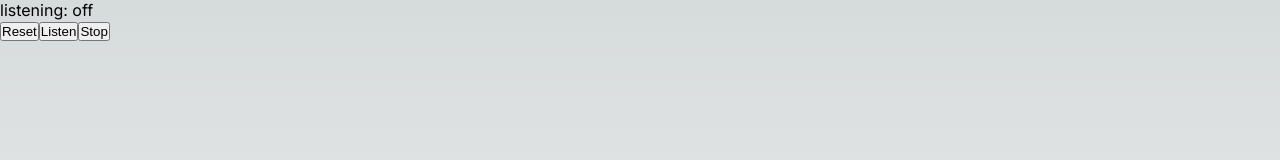
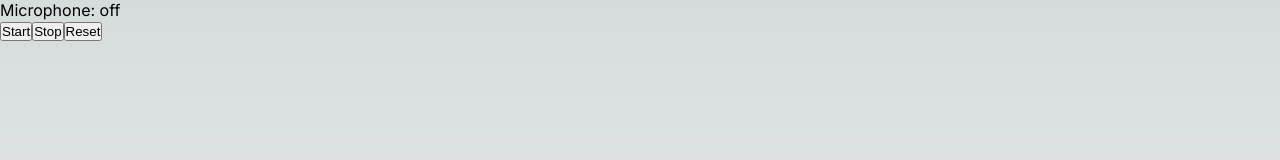
Before and after one commit to EnglishTranslationAi/frontend, a Next.js app: page /speach in a window 1280 px wide. Shown: the top 160 px of the page. Built offline with nearby package versions, Linux system fonts and the light colour scheme.

Commit message:
implement basic speech structure

```diff
--- a/src/app/speach/page.tsx
+++ b/src/app/speach/page.tsx
@@ -1,13 +1,12 @@
 'use client'
 import "regenerator-runtime"
 // @ts-ignore
-import SpeechRecognition, { useSpeechRecognition } from 'react-speech-recognition';
+import SpeechRecognition, {useSpeechRecognition} from 'react-speech-recognition';
 import {useEffect, useState} from "react";
 
 const IndexPage = () => {
-    const [message, setMessage] = useState('');
-    // @ts-ignore
-    // @ts-ignore
+    const [speechRecognitionSupported, setSpeechRecognitionSupported] =
+        useState(null) // null or boolean
     const commands = [
         {
             command: 'reset',
@@ -22,54 +21,41 @@ const IndexPage = () => {
             callback: () => setMessage('Hi there!')
         },
     ]
+
     // @ts-ignore
     const {
         transcript,
-        interimTranscript,
-        finalTranscript,
+        listening,
         resetTranscript,
-        listening,
-    } = useSpeechRecognition({ commands });
+        browserSupportsSpeechRecognition
+    } = useSpeechRecognition({commands})
 
     useEffect(() => {
-        if (finalTranscript !== '') {
-            console.log('Got final result:', finalTranscript);
-        }
-    }, [interimTranscript, finalTranscript]);
-    if (!SpeechRecognition.browserSupportsSpeechRecognition()) {
-        return null;
+        // sets to true or false after component has been mounted
+        setSpeechRecognitionSupported(browserSupportsSpeechRecognition)
+    }, [browserSupportsSpeechRecognition])
+
+    if (speechRecognitionSupported === null) return null // return null on first render, can be a loading indicator
+
+    if (!speechRecognitionSupported) {
+        return <span>Browser does not support speech recognition.</span>
     }
 
-    if (!SpeechRecognition.browserSupportsSpeechRecognition()) {
-        console.log('Your browser does not support speech recognition software! Try Chrome desktop, maybe?');
-    }
     const listenContinuously = () => {
         SpeechRecognition.startListening({
             continuous: true,
             language: 'uk-UA',
         });
     };
+
     return (
         <div>
-            <div>
-       <span>
-         listening:
-           {' '}
-           {listening ? 'on' : 'off'}
-       </span>
-                <div>
-                    <button type="button" onClick={resetTranscript}>Reset</button>
-                    <button type="button" onClick={listenContinuously}>Listen</button>
-                    <button type="button" onClick={SpeechRecognition.stopListening}>Stop</button>
-                </div>
-            </div>
-            <div>
-                {message}
-            </div>
-            <div>
-                <span>{transcript}</span>
-            </div>
+            <p>Microphone: {listening ? 'on' : 'off'}</p>
+            <button onClick={listenContinuously}>Start</button>
+            <button onClick={SpeechRecognition.stopListening}>Stop</button>
+            <button onClick={resetTranscript}>Reset</button>
+            <p>{transcript}</p>
         </div>
-    );
-};
+    )
+}
 export default IndexPage
```
